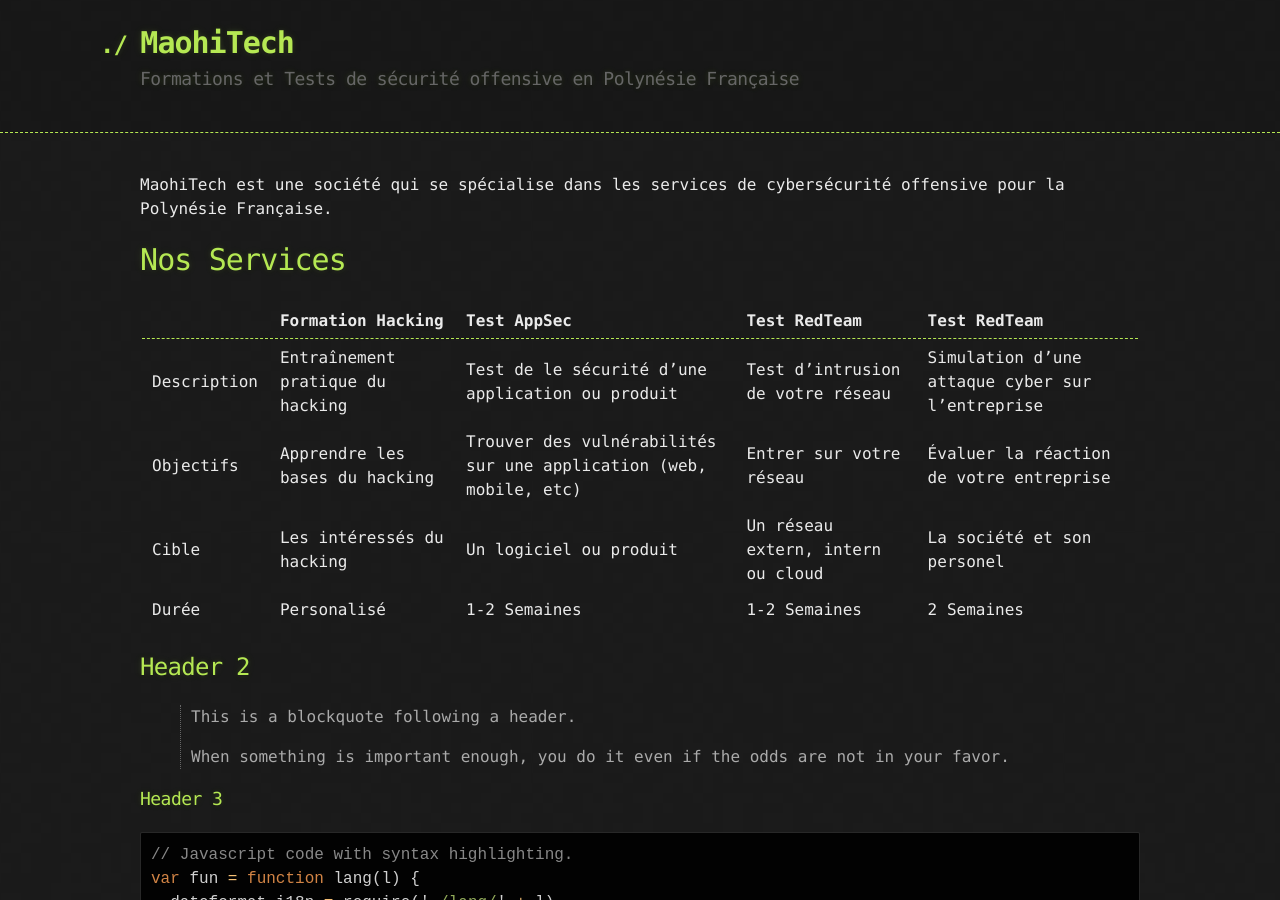
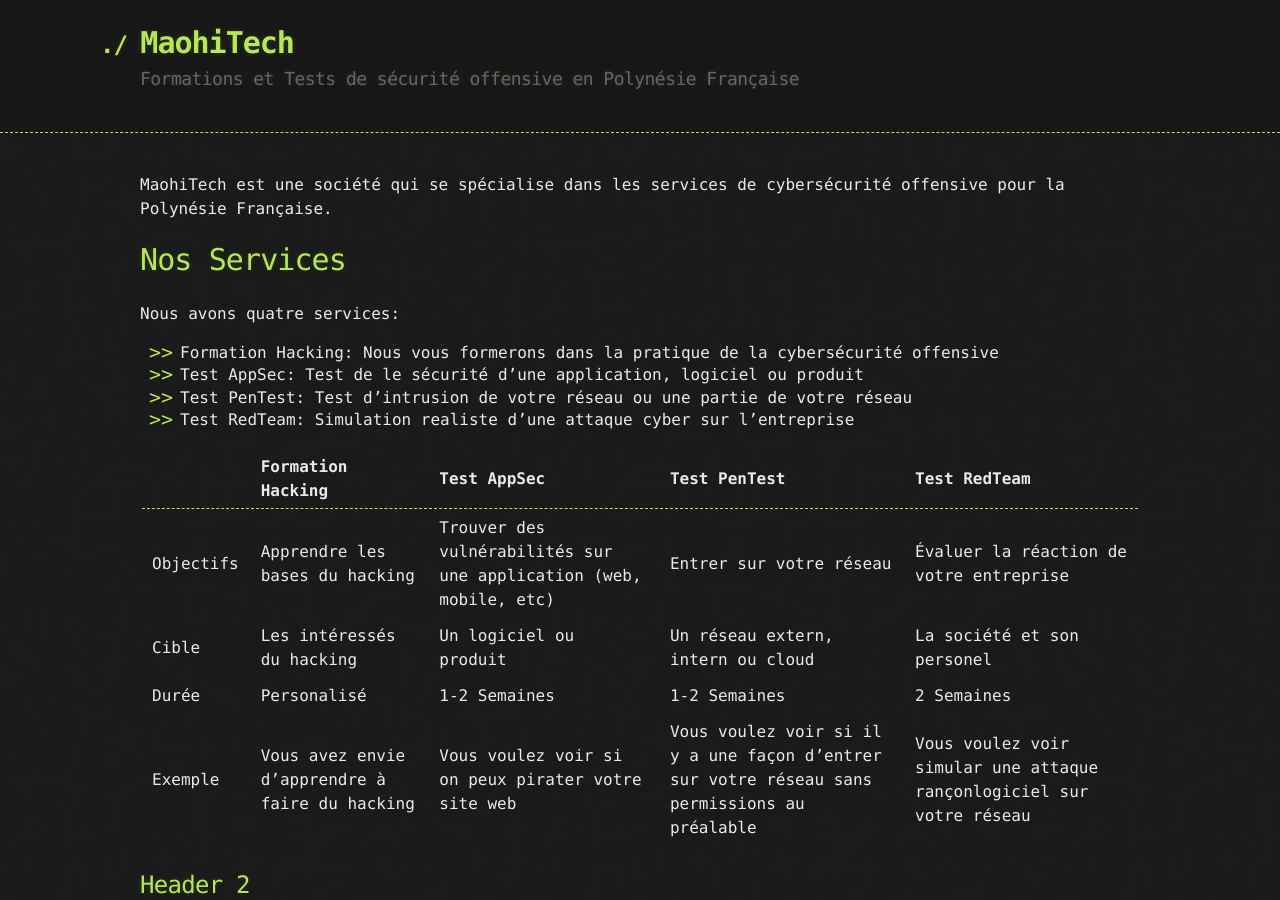
Before and after one commit to stagehackingtahiti/maohitech, a Jekyll site: the page built from index.md, in a window 1280 px wide and 900 px high. Built offline with Jekyll 4.4.1, drawn with Linux system fonts in a browser that asks for light colours.

Commit message:
[+] Description

```diff
--- a/index.md
+++ b/index.md
@@ -6,12 +6,19 @@ MaohiTech est une société qui se spécialise dans les services de cybersécuri
 
 # Nos Services
 
-|              | Formation Hacking | Test AppSec  |Test RedTeam|Test RedTeam|
+Nous avons quatre services:
+
+* Formation Hacking: Nous vous formerons dans la pratique de la cybersécurité offensive
+* Test AppSec: Test de le sécurité d'une application, logiciel ou produit
+* Test PenTest: Test d'intrusion de votre réseau ou une partie de votre réseau
+* Test RedTeam: Simulation realiste d'une attaque cyber sur l'entreprise
+
+|              | Formation Hacking | Test AppSec  |Test PenTest|Test RedTeam|
 |:-------------|:------------------|:-------------|:-----------|:-----------|
-| Description  |Entraînement pratique du hacking |Test de le sécurité d'une application ou produit|Test d'intrusion de votre réseau|Simulation d'une attaque cyber sur l'entreprise|
-| Objectifs    |Apprendre les bases du hacking|Trouver des vulnérabilités sur une application (web, mobile, etc)|Entrer sur votre réseau|Évaluer la réaction de votre entreprise|
-| Cible        |Les intéressés du hacking|Un logiciel ou produit|Un réseau extern, intern ou cloud|La société et son personel|
-| Durée        |Personalisé|1-2 Semaines|1-2 Semaines|2 Semaines|
+|Objectifs    |Apprendre les bases du hacking|Trouver des vulnérabilités sur une application (web, mobile, etc)|Entrer sur votre réseau|Évaluer la réaction de votre entreprise|
+|Cible        |Les intéressés du hacking|Un logiciel ou produit|Un réseau extern, intern ou cloud|La société et son personel|
+|Durée        |Personalisé|1-2 Semaines|1-2 Semaines|2 Semaines|
+|Exemple      |Vous avez envie d'apprendre à faire du hacking|Vous voulez voir si on peux pirater votre site web|Vous voulez voir si il y a une façon d'entrer sur votre réseau sans permissions au préalable|Vous voulez voir simular une attaque rançonlogiciel sur votre réseau|
 
 
 ## Header 2
```
